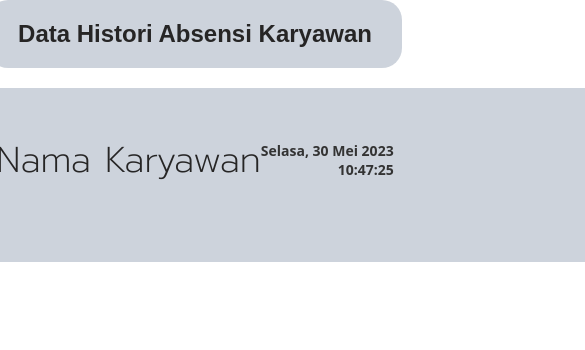
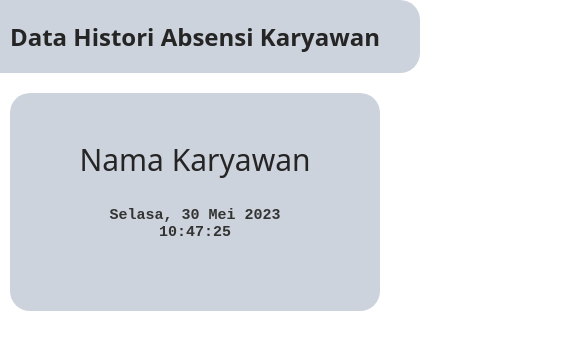
Before and after one commit to AnggaPalguna/absenrfid, a plain HTML site: page index.html in a window 390 px wide. Shown: the top 350 px of the page, 585 px wide, since content can reach past the window. Drawn offline with Linux system fonts and the light colour scheme; no server answers; a web font is replaced by a local one.

Commit message:
Update style.css

```diff
--- a/style.css
+++ b/style.css
@@ -1,7 +1,6 @@
-@import url("https://fonts.googleapis.com/css2?family=Inter:wght@400;700&family=Prompt:wght@200&display=swap");
+@import url("https://fonts.googleapis.com/css2?family=Inter:wght@400;700&family=Monomaniac+One&family=Prompt:wght@200&display=swap");
 /* Global styles */
 body {
-  font-family: Arial, sans-serif;
   margin: 0;
   padding: 0;
   color: #262525;
@@ -23,13 +22,15 @@ body {
 
 .header h1 {
   margin: 0;
+  font-family: system-ui, -apple-system, BlinkMacSystemFont, "Segoe UI", Roboto,
+    Oxygen, Ubuntu, Cantarell, "Open Sans", "Helvetica Neue", sans-serif;
 }
 
 .child1,
 .child2 {
   font-size: 30px;
   font-family: monospace;
-  padding-top: 10px;
+  padding-top: 30px;
   text-align: center;
   color: #262525;
   width: 340px;
@@ -46,31 +47,9 @@ body {
   overflow: auto;
 }
 
-/* .child2 {
-  font-family: monospace;
-  font-size: 30px;
-  padding-top: 10px;
-  text-align: center;
-  position: sticky;
-  color: #262525;
-  position: fixed;
-  width: 340px;
-  height: 525px;
-  overflow: auto;
-  background: #ffffff;
-  border-radius: 5px;
-  box-shadow: 0px 4px 4px rgba(0, 0, 0, 0.25);
-} */
-
 .container {
   display: grid;
   place-items: center;
-  /* position: fixed; */
-  /* z-index: -1; */
-  /* width: 901px; */
-  /* height: fit-content; */
-  /* top: 12%;
-  left: 20%; */
   width: 800px;
   padding: 20px 20px 20px 20px;
   background: #a0adbe87;
@@ -97,8 +76,9 @@ body {
 
 .none1 {
   color: #262525;
-  font-family: "Prompt", sans-serif;
-  font-style: normal;
+  font-family: system-ui, -apple-system, BlinkMacSystemFont, "Segoe UI", Roboto,
+    Oxygen, Ubuntu, Cantarell, "Open Sans", "Helvetica Neue", sans-serif;
+  font-style: bold;
   font-weight: 400;
   font-size: 36px;
   line-height: 44px;
@@ -112,16 +92,10 @@ body {
 }
 
 .date-time {
-  font-family: system-ui, -apple-system, BlinkMacSystemFont, "Segoe UI", Roboto,
-    Oxygen, Ubuntu, Cantarell, "Open Sans", "Helvetica Neue", sans-serif;
-  /* width: 340px;
-  height: 525px; */
-  /* top: 17%; */
-  /* left: 65%; */
-  font-size: 14px;
+  font-family: monospace;
+  font-size: 18px;
   font-weight: bold;
   color: #333;
-  /* position: absolute; */
 }
 
 .child1 > div::-webkit-scrollbar {
@@ -164,23 +138,46 @@ body {
   gap: 20px;
 }
 
-/* #result {
-  display: flex;
-  flex-direction: column;
-  background-color: red;
-  width: 1000px;
-  height: 1000px;
-} */
-
-.children {
-}
-
-@media only screen and (max-width: 600px) {
+@media screen and (max-width: 500px) {
   .header {
+    padding: 5;
+    margin: 10;
+    width: 410px;
     font-size: 12px;
+    text-align: center;
+    border-radius: 20px;
+    background-color: #a0adbe87;
   }
 
   #result {
     flex-direction: column;
   }
+  .container {
+    place-items: center;
+    width: 330px;
+  }
+  .none1 {
+    font-size: 30px;
+  }
+  .container-header {
+    width: 325px;
+    flex-direction: column;
+    justify-content: space-between;
+    text-align: right;
+  }
+  .date-time {
+    font-size: 15px;
+    padding-bottom: 20px;
+    text-align: center;
+  }
+
+  .date-time > div > div {
+    place-items: center;
+  }
+
+  .child1,
+  .child2 {
+    font-size: 25px;
+    width: 325px;
+  }
 }
```
